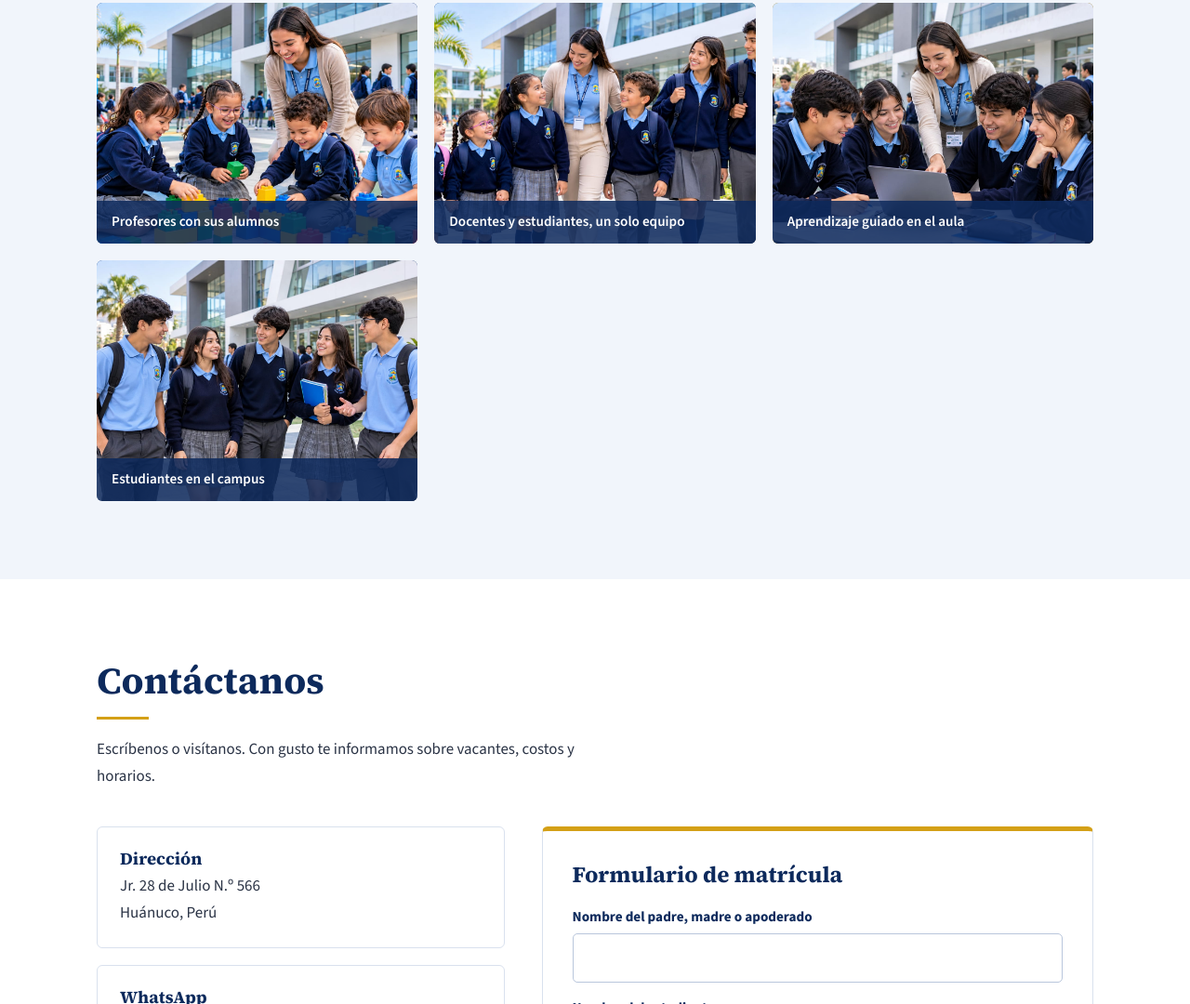
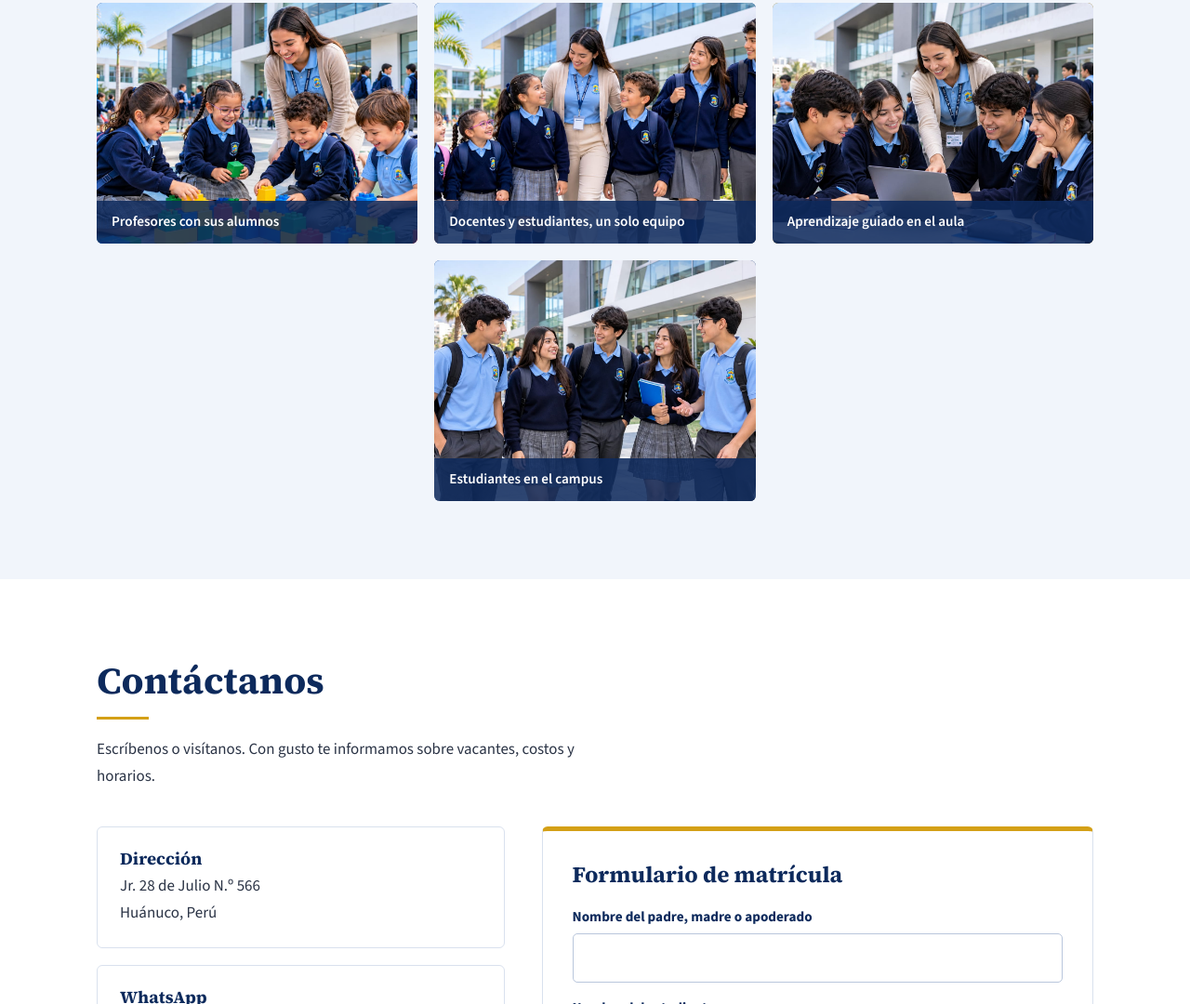
Before and after one commit to dianasernageronimo955-wq/Proyecto-Diana-Octubre, a plain HTML site: page index.html in a window 1280 px wide. Shown: the part 3073-4153 px from the top of the page at 93% size. Drawn offline with nearby package versions, Linux system fonts and the light colour scheme.

Commit message:
Centra la ultima foto de la galeria cuando queda sola

```diff
--- a/index.html
+++ b/index.html
@@ -110,6 +110,11 @@ input,select,textarea{width:100%;padding:11px 13px;border:1px solid #b9c6dc;bord
 input:focus,select:focus,textarea:focus{border-color:var(--azul);outline:none;box-shadow:0 0 0 3px rgba(31,78,156,.15)}
 .nota{font-size:.9rem;margin-top:10px;color:#5b6780}
 footer{background:var(--marino);color:#dce6f7;text-align:center;padding:30px 20px;font-size:.95rem;border-top:4px solid var(--oro)}
+
+/* Si la última foto queda sola en su fila, se centra */
+@media(min-width:961px){
+  .fotos .foto:last-child:nth-child(3n+1){grid-column:2/3}
+}
 
 @media(max-width:960px){
   .burger{display:block}
```
